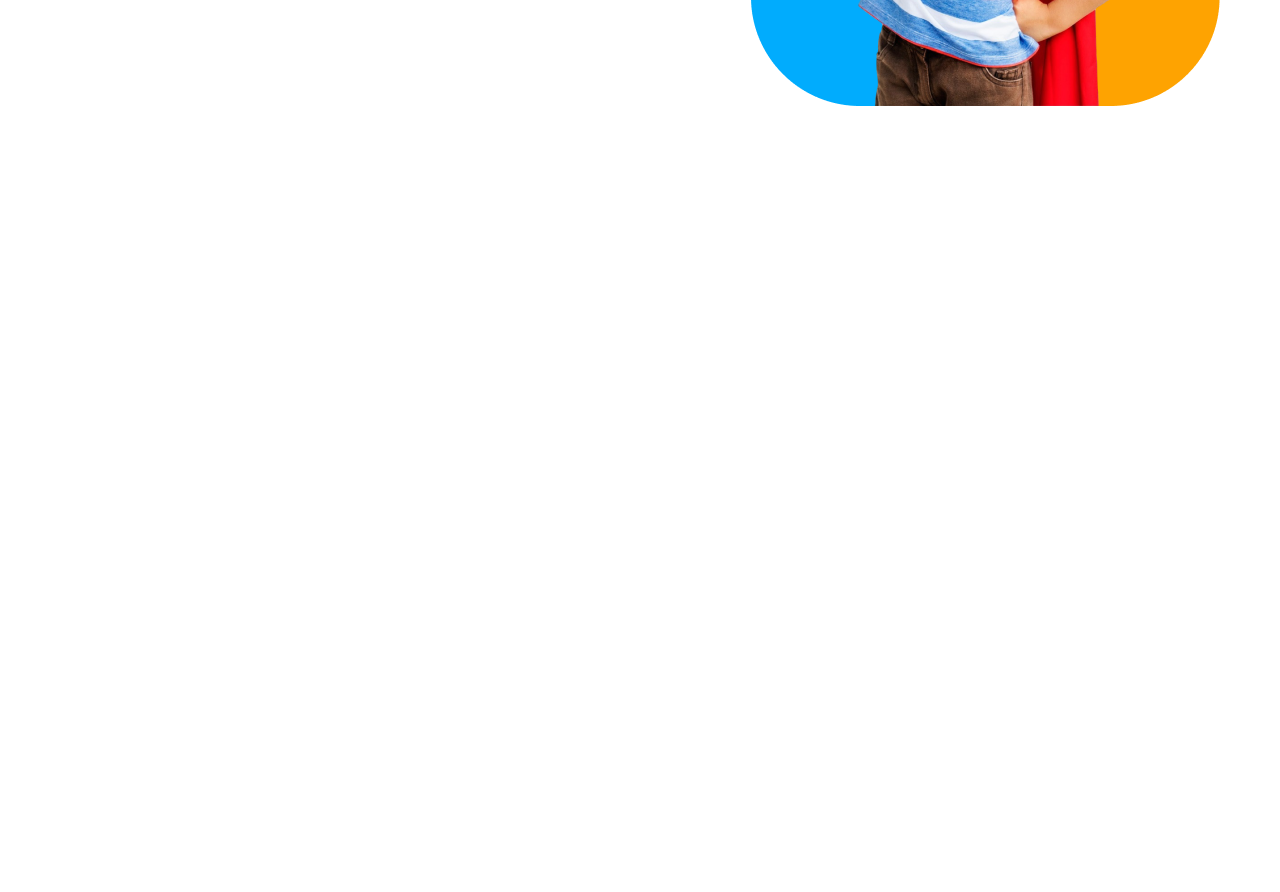
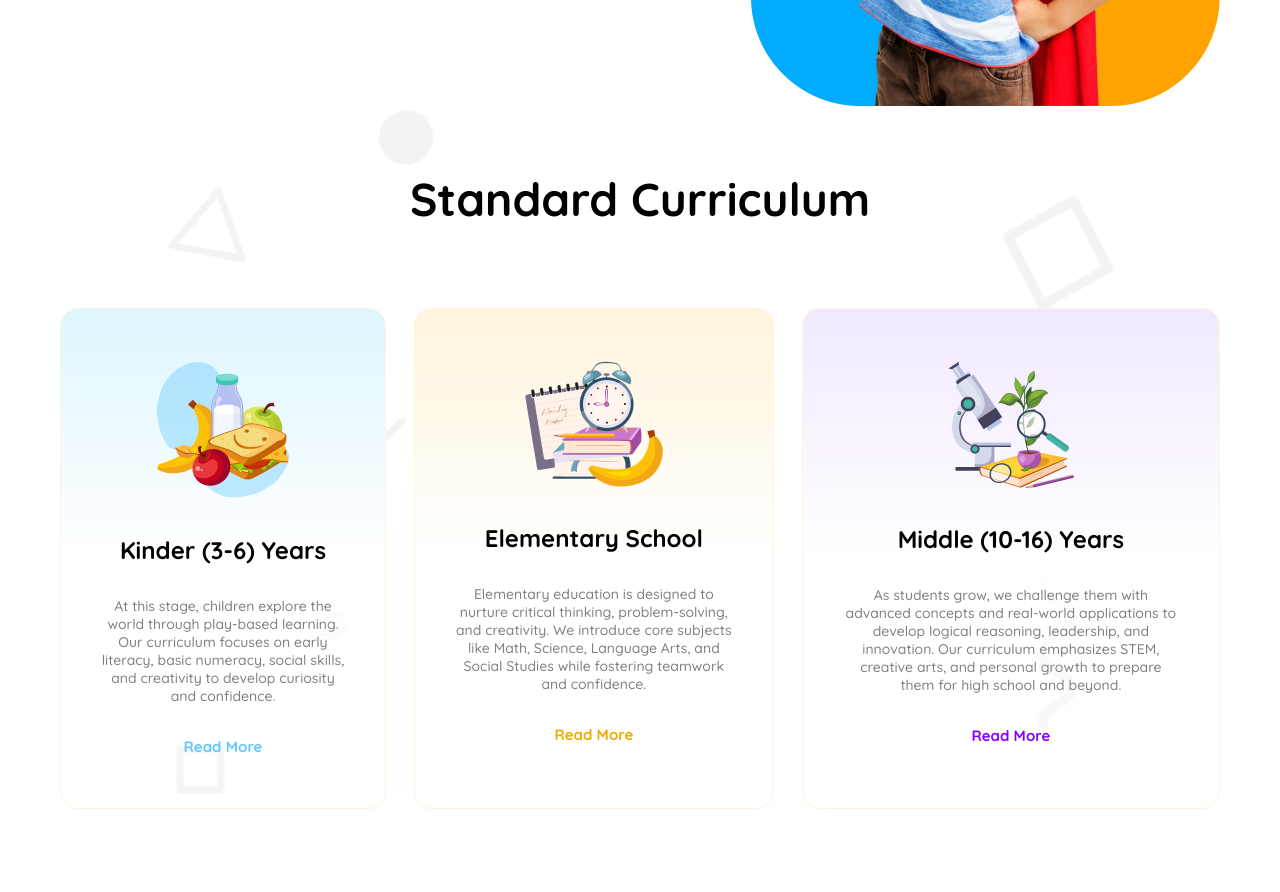
Before and after one commit to Jobaer-Islam/Kids-School-A2, a plain HTML site: page index.html in a window 1280 px wide. Shown: the part 571-1463 px from the top of the page. Before the commit the page ends 800 px from the top, so only its background shows below. Drawn offline with Linux system fonts and the light colour scheme.

Commit message:
added standard curriculum

```diff
--- a/index.html
+++ b/index.html
@@ -9,7 +9,7 @@
 </head>
 
 <body>
-    <header class="head">
+    <header class="head container">
         <div class="navbar">
             <div class="logo">
                 <div class="name-logo">
@@ -32,20 +32,43 @@
         </div>
     </header>
     <main>
-        <section class="banner">
+        <section class="banner container">
             <div class="banner-container">
                 <div class="banner-info">
                     <p class="banner-title"><span class="title-empower">Empowering</span><br>
                         students from small age <span class="title-vision">towards vision</span></p>
-                        <p class="ban-description">With the courage, Confidence, Creativity and Compassion to make their Unique Contribution in a Diverse and Dynamic World.</p>
-                        <button class="ban-btn">Enroll Now</button>
+                    <p class="ban-description">With the courage, Confidence, Creativity and Compassion to make their
+                        Unique Contribution in a Diverse and Dynamic World.</p>
+                    <button class="ban-btn">Enroll Now</button>
                 </div>
                 <div class="banner-img">
                     <img src="assets/hero-kids.png" alt="">
                 </div>
             </div>
         </section>
-
+        <section class="curriculum">
+            <h2>Standard Curriculum</h2>
+            <div class="curriculum-container container">
+                <div class="kinder card">
+                    <img src="assets/kinder.png" alt="">
+                    <p class="card-title">Kinder (3-6) Years</p>
+                    <p class="card-description">At this stage, children explore the world through play-based learning. Our curriculum focuses on early literacy, basic numeracy, social skills, and creativity to develop curiosity and confidence.</p>
+                    <p class="more-card" id="k">Read More</p>
+                </div>
+                <div class="elementary card">
+                    <img src="assets/elementary.png" alt="">
+                    <p class="card-title">Elementary School</p>
+                    <p class="card-description">Elementary education is designed to nurture critical thinking, problem-solving, and creativity. We introduce core subjects like Math, Science, Language Arts, and Social Studies while fostering teamwork and confidence.</p>
+                    <p class="more-card" id="e">Read More</p>
+                </div>
+                <div class="middle card">
+                    <img src="assets/middle.png" alt="">
+                    <p class="card-title">Middle (10-16) Years</p>
+                    <p class="card-description">As students grow, we challenge them with advanced concepts and real-world applications to develop logical reasoning, leadership, and innovation. Our curriculum emphasizes STEM, creative arts, and personal growth to prepare them for high school and beyond.</p>
+                    <p class="more-card" id="m">Read More</p>
+                </div>
+            </div>
+        </section>
     </main>
     <footer>
 
--- a/styles/style.css
+++ b/styles/style.css
@@ -7,7 +7,7 @@
     font-family: "Quicksand", serif;
     box-sizing: border-box;
 }
-body{
+.container{
     max-width: 1160px;
     margin: 0 auto;
 }
@@ -99,6 +99,75 @@ body{
     padding: 10px 46px;
     border: none;
 }
+/* Curriculum section styles */
+.curriculum{
+    background-image: url("/assets/bg.png");
+    height: 880px; width: 100%;
+    background-position: center;
+    background-repeat: no-repeat;
+    background-size: cover;
+    text-align: center;
+    padding-top: 60px;
+    padding-bottom: 60px;
+}
+.curriculum h2{
+    font-size: 46px;
+    font-weight: bold;
+    margin-bottom: 80px;
+}
+.curriculum-container{
+    display: flex;
+    gap: 28px;
+
+}
+.card{
+    margin-bottom: 80px;
+    border-radius: 18px;
+    padding: 52px 40px;
+}
+.card-title{
+    font-size: 24px;
+    font-weight: bold;
+    margin-top: 32px;
+    margin-bottom: 32px;
+
+}
+.card-description{
+    font-weight: 500;
+    font-size: 14px;
+    color:rgba(128, 128, 128, 1);
+    margin-bottom: 32px;
+}
+.more-card{
+    font-size: 15px;
+    font-weight: 700;
+}
+#k{
+    color: #64C8FF;
+}
+#e{
+    color: #F0AA00;
+}
+#m{
+    color:#8700FF;
+}
+
+.kinder{
+    border: 1px solid #FFF4DC;
+    background-image: linear-gradient(to bottom,  #DEF5FF, rgb(255, 255, 255),transparent );
+
+}
+.elementary{
+    border: 1px solid #FFF4DC;
+    background-image: linear-gradient(to bottom,  #FFF4DC, rgb(255, 255, 255),transparent );
+
+
+}
+.middle{
+    border: 1px solid #FFF4DC;
+    background-image: linear-gradient(to bottom,  #F2E8FF, rgb(255, 255, 255),transparent );
+
+}
 
 
 
```
